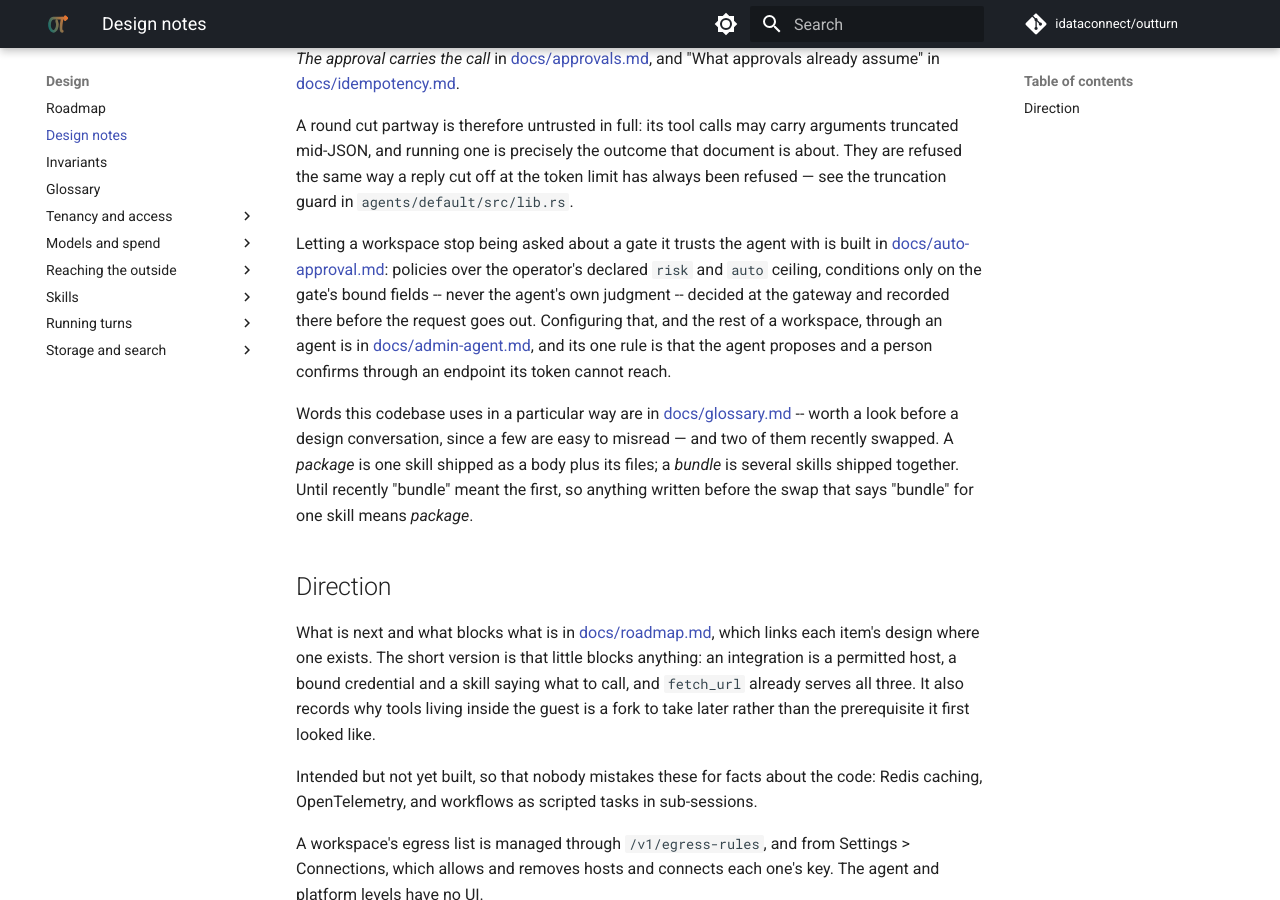
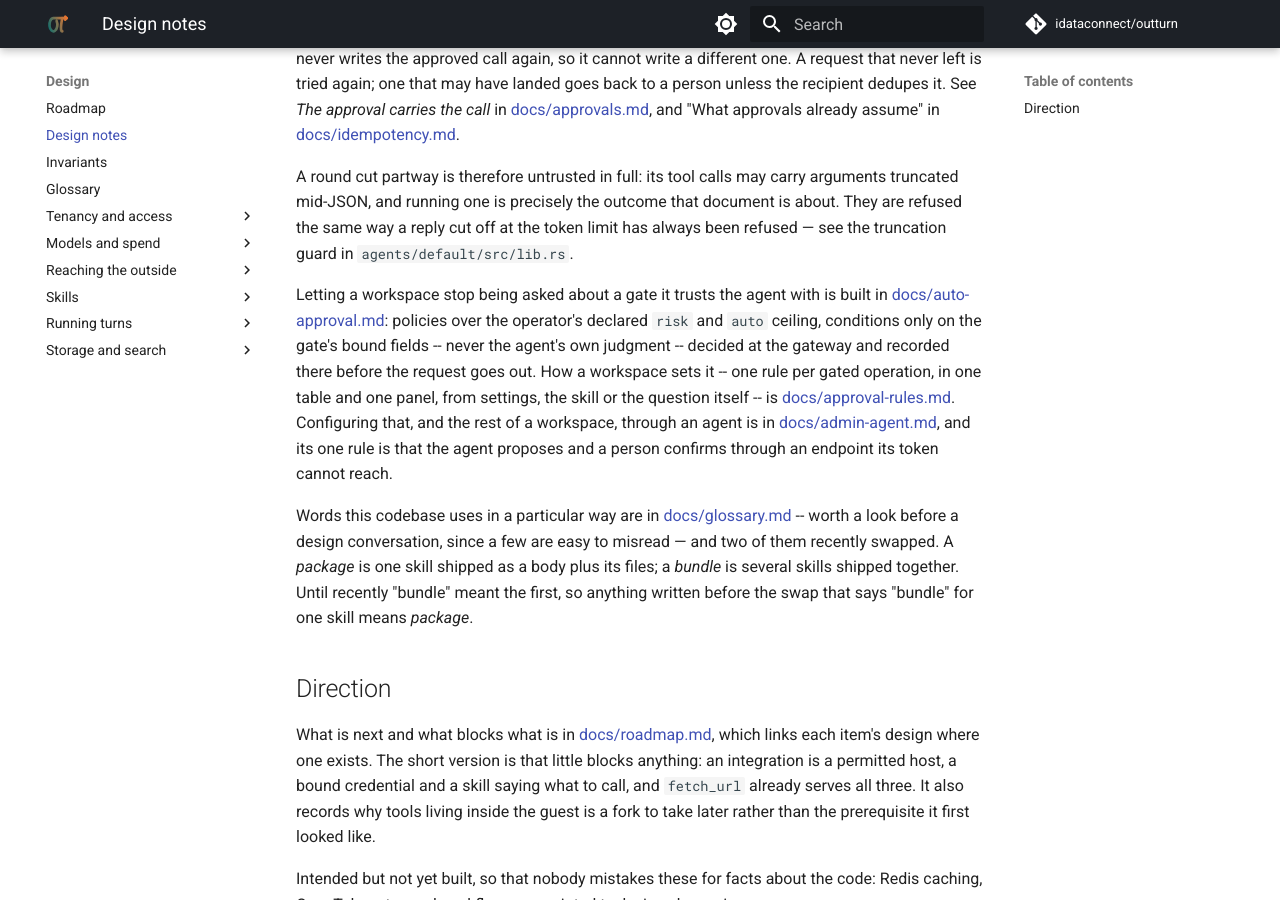
Before and after one commit to idataconnect/outturn, an MkDocs documentation site: the page built from docs/design-notes.md, in a window 1280 px wide and 900 px high, scrolled down 4258 px. Built offline with MkDocs 1.6.1 and Material for MkDocs 9.7.7, drawn with Linux system fonts in a browser that asks for light colours; comment, search, counter and statistics services are not loaded; some of the changed text lies outside the part shown.

Commit message:
Link the approval rules and storage quota designs from where designs start
Co-Authored-By: Claude Opus 5.5 <noreply@anthropic.com>

```diff
--- a/docs/design-notes.md
+++ b/docs/design-notes.md
@@ -21,7 +21,9 @@ the tiers in -- is [docs/deployment.md](deployment.md).
 Storage layout and retention are written up separately, in
 [docs/storage.md](storage.md) — including why the object prefixes are
 ordered scope-first rather than as the hierarchy you would expect, which looks
-like a mistake until you know about S3's per-bucket lifecycle rule cap.
+like a mistake until you know about S3's per-bucket lifecycle rule cap. How
+much a workspace may hold, and how that is counted as files are written and
+corrected weekly from the bucket, is [docs/storage-quota.md](storage-quota.md).
 
 How an agent reaches anything outside the platform -- and why the tier running
 workspace code holds no credential and opens no socket -- is in
@@ -216,7 +218,10 @@ Letting a workspace stop being asked about a gate it trusts the agent with is
 built in [docs/auto-approval.md](auto-approval.md):
 policies over the operator's declared `risk` and `auto` ceiling, conditions
 only on the gate's bound fields -- never the agent's own judgment -- decided at
-the gateway and recorded there before the request goes out. Configuring that,
+the gateway and recorded there before the request goes out. How a workspace
+sets it -- one rule per gated operation, in one table and one panel, from
+settings, the skill or the question itself -- is
+[docs/approval-rules.md](approval-rules.md). Configuring that,
 and the rest of a workspace, through an agent is in
 [docs/admin-agent.md](admin-agent.md), and its one rule is that the agent
 proposes and a person confirms through an endpoint its token cannot reach.
```
Also changed, not shown: docs/storage.md (+4 -0 lines).
